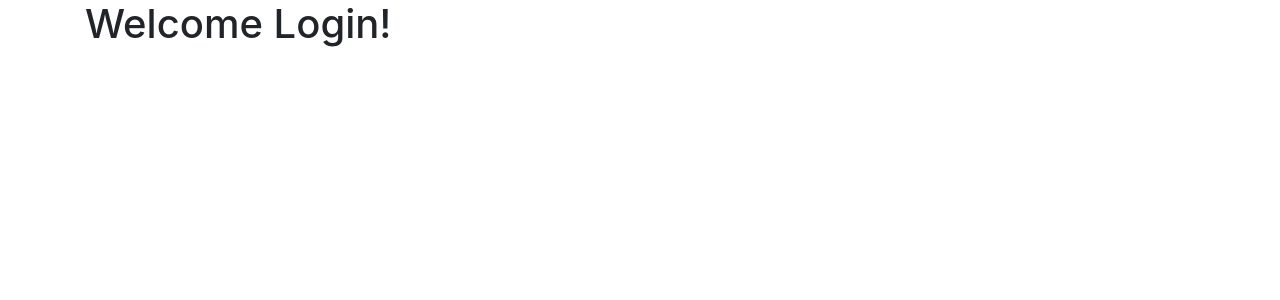
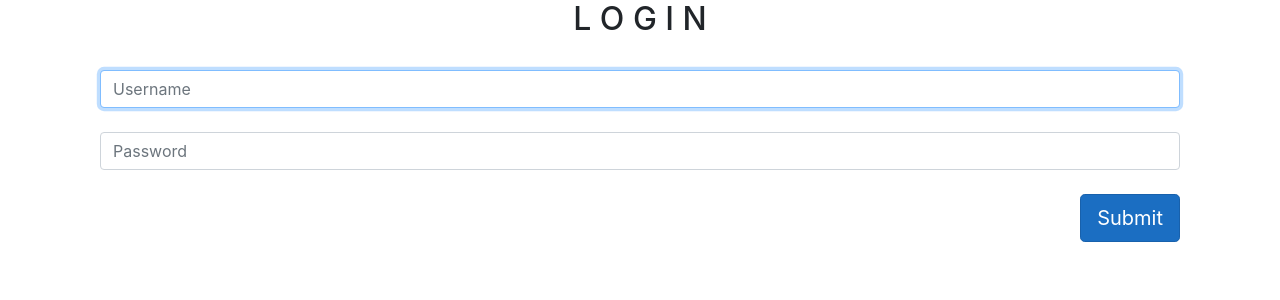
Before and after one commit to ferdreyes20/FerdsWebApp, an Angular app in the folder ClientApp/: page /login in a window 1280 px wide. Shown: the top 300 px of the page. Built offline with nearby package versions, Linux system fonts and the light colour scheme; no server answers.

Commit message:
FE - Added form UI for Login page

```diff
--- a/ClientApp/src/app/login/login.component.html
+++ b/ClientApp/src/app/login/login.component.html
@@ -1 +1,21 @@
-<h1>Welcome Login!</h1>
+<h2 class="text-center">L O G I N</h2>
+
+<form class="form-signin" #loginForm="ngForm" (ngSubmit)="login(loginForm)">
+    <div class="container-fluid">
+        <div *ngIf="errors" class="alert alert-danger">
+            <pre class="m-0">
+                <span *ngFor="let error of errors | keyvalue">
+                    {{error.key}} - {{error.value}}
+                </span>
+            </pre>
+        </div>
+        <br>
+        <label for="username" class="sr-only">Username</label>
+        <input type="text" id="username" name="username" ngModel class="form-control" placeholder="Username" required autofocus>
+        <br>
+        <label for="password" class="sr-only">Password</label>
+        <input type="password" id="password" name="password" ngModel class="form-control" placeholder="Password"  required >
+        <br>
+        <button class="btn btn-lg btn-primary text-right float-right" type="submit">Submit</button>
+    </div>
+</form>
--- a/ClientApp/src/app/login/login.component.ts
+++ b/ClientApp/src/app/login/login.component.ts
@@ -1,5 +1,7 @@
 import { HttpClient } from '@angular/common/http';
+import { Message } from '@angular/compiler/src/i18n/i18n_ast';
 import { Component, OnInit } from '@angular/core';
+import { NgForm } from '@angular/forms';
 import { ActivatedRoute, Router } from '@angular/router';
 import { User } from '../_models/user';
 import { UserParams } from '../_models/userParams';
@@ -9,32 +11,39 @@ import { UserParams } from '../_models/userParams';
   templateUrl: './login.component.html',
 })
 export class LoginComponent implements OnInit {
+  public user: UserParams;
+  public errors: any;
 
   constructor(private httpClient: HttpClient, private router: Router ,private activatedRoute: ActivatedRoute) {
   }
   ngOnInit(): void {
-    let user: UserParams;
+    const currentUser = localStorage.getItem("ferdsUser");
+    if (currentUser) {
+      this.router.navigate(["/"]);
+    }
+  }
 
-    this.activatedRoute.queryParams.subscribe(params => {
-      let username = params['username'];
-      let password = params['password'];
+  login(form: NgForm) {
 
-      user = {
-        username,
-        password
-      } as UserParams;
-    });
+    this.user = {
+      username : form.value.username,
+      password :form.value.password
+    } as UserParams;
 
-    this.httpClient.post("api/Login/AuthUser", user).subscribe(
+    this.httpClient.post("api/Login/AuthUser", this.user).subscribe(
       (response: User) => {
-        console.log({ "response": response });
         localStorage.setItem("ferdsUser", JSON.stringify(response));
         localStorage.setItem("ferdsJwt", response.token);
 
         this.router.navigate(["/"]);
       },
       (errors) => {
-        console.log({ "errors": errors });
+        if(errors.error.errors) {
+          this.errors = errors.error.errors;
+        } else {
+          this.errors =
+            JSON.parse(errors.error.error);
+        }
       }
     );
   }
```
